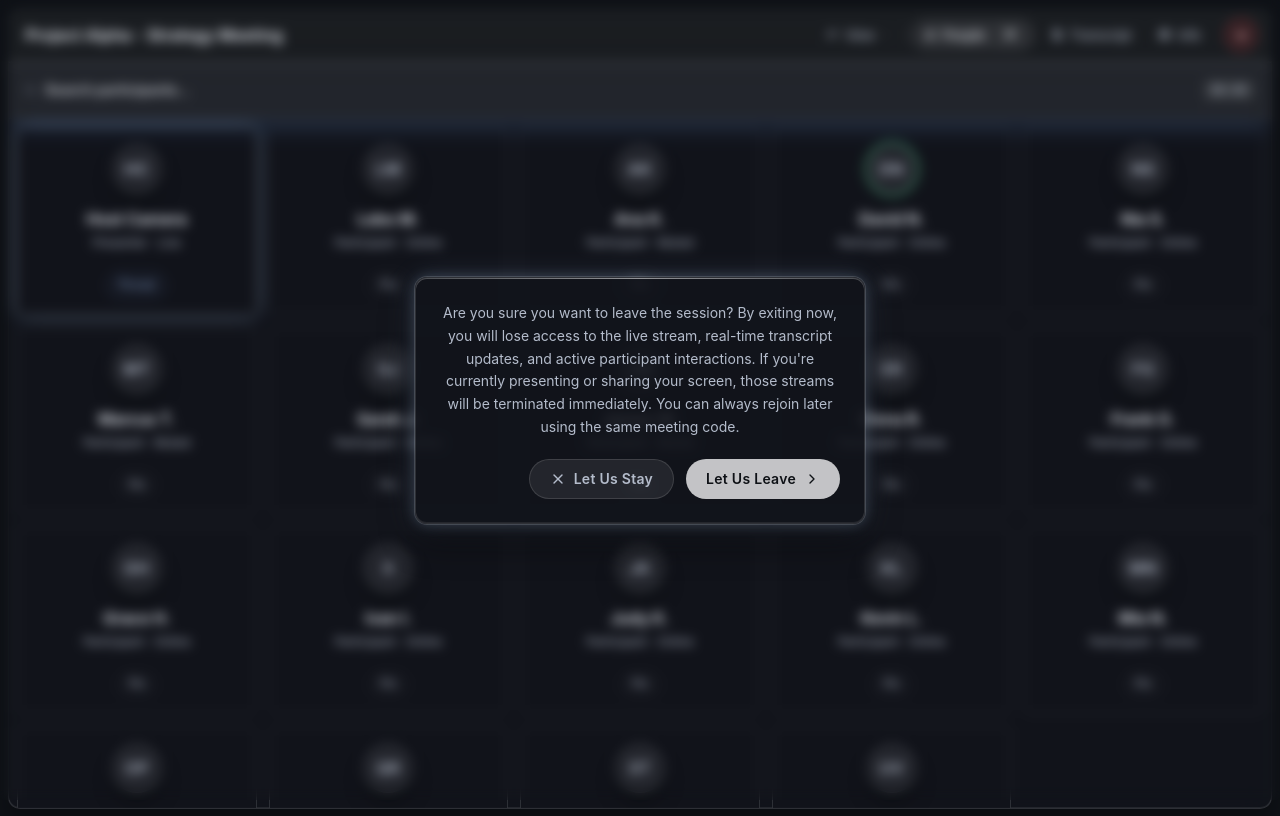
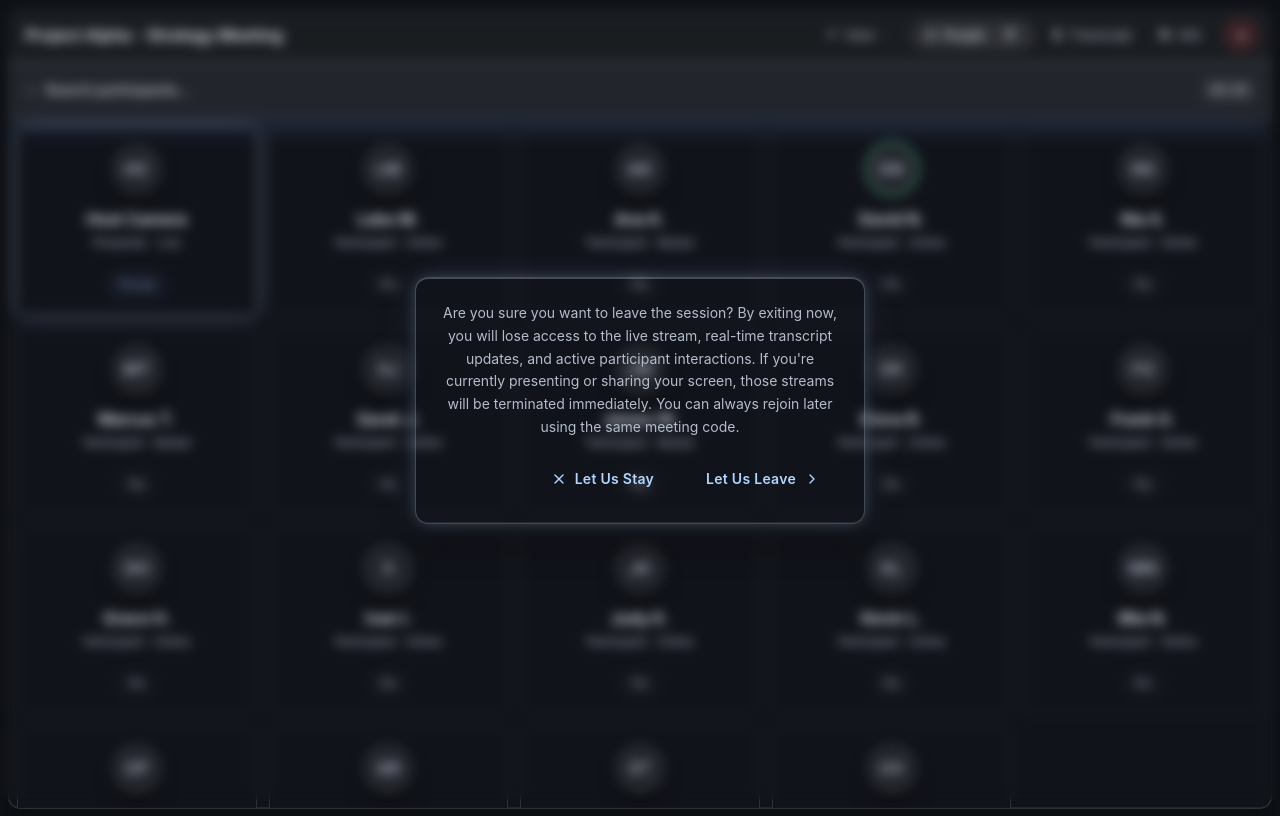
Before and after one commit to ClementPhoshoko/Hand-Sign-Recognition-Web-System, a React (Vite) app in the folder client/: page /liveroom/meeting in a window 1280 px wide. Both pictures are taken after a click on the button "Leave meeting". Built offline with nearby package versions, Linux system fonts and the light colour scheme.

Commit message:
Add universal animations to the modal component

```diff
--- a/client/src/components/modals/primary/PrimaryModal.css
+++ b/client/src/components/modals/primary/PrimaryModal.css
@@ -17,9 +17,18 @@
 	animation: pm-overlay-in 200ms ease-out both;
 }
 
+.pm-overlay--exit {
+	animation: pm-overlay-out 300ms ease-in both;
+}
+
 @keyframes pm-overlay-in {
 	from { opacity: 0; }
 	to   { opacity: 1; }
+}
+
+@keyframes pm-overlay-out {
+	from { opacity: 1; }
+	to   { opacity: 0; }
 }
 
 /* ── Panel ── */
@@ -28,8 +37,8 @@
 	width: 90%;
 	max-width: 400px;
 	padding: var(--space-6);
-	background: var(--glass-inner-plate-dense);
-	border: 1px solid var(--border-soft);
+	/* background: var(--glass-inner-plate-dense); */
+	/* border: 1px solid var(--border-soft); */
 	border-radius: var(--border-radius);
 	backdrop-filter: var(--glass-blur);
 	-webkit-backdrop-filter: var(--glass-blur);
@@ -43,6 +52,11 @@
 	animation: pm-panel-in 280ms cubic-bezier(0.22, 1, 0.36, 1) both;
 }
 
+.pm-panel--exit {
+	animation: pm-panel-out 320ms cubic-bezier(0.22, 1, 0.36, 1) both;
+	pointer-events: none;
+}
+
 @keyframes pm-panel-in {
 	from {
 		opacity: 0;
@@ -54,16 +68,17 @@
 	}
 }
 
-/* Top highlight edge */
-.pm-highlight {
-	position: absolute;
-	top: 0;
-	left: 0;
-	right: 0;
-	height: 1px;
-	background: linear-gradient(90deg, transparent, var(--top-highlight), transparent);
-	border-radius: var(--border-radius) var(--border-radius) 0 0;
-	pointer-events: none;
+@keyframes pm-panel-out {
+	0% {
+		opacity: 1;
+		transform: translate(0, 0) scale(1) rotate(0deg);
+		filter: blur(0px);
+	}
+	100% {
+		opacity: 0;
+		transform: translate(-40px, 80px) scale(0.9) rotate(-5deg);
+		filter: blur(8px);
+	}
 }
 
 /* ── Message ── */
@@ -112,8 +127,8 @@
 
 /* Primary action */
 .pm-btn--primary {
-	background: var(--strong-white);
-	color: var(--shell);
+	background: none;
+	color: var(--orb-halo);
 }
 
 .pm-btn--primary:hover {
@@ -124,17 +139,14 @@
 
 /* Secondary / cancel action */
 .pm-btn--secondary {
-	background: var(--glass-surface-strong);
-	color: var(--text-secondary);
-	border: 1px solid var(--border-soft);
+	background: none;
+	color: var(--orb-halo);
 }
 
 .pm-btn--secondary:hover {
-	background: var(--glass-surface);
-	border-color: var(--border-standard);
-	color: var(--text-primary);
+	opacity: 0.88;
 	transform: translateY(-1px);
-	box-shadow: var(--shadow-soft);
+	box-shadow: var(--shadow-glow);
 }
 
 /* ── Reduced motion ── */
--- a/client/src/components/modals/primary/PrimaryModal.jsx
+++ b/client/src/components/modals/primary/PrimaryModal.jsx
@@ -1,9 +1,28 @@
-import { useEffect, useRef } from 'react'
+import { useEffect, useRef, useState } from 'react'
 import { createPortal } from 'react-dom'
 import './PrimaryModal.css'
 
 function PrimaryModal({ open, customMsg, firstOption, secondOption, onFirstOption, onSecondOption, onClose }) {
 	const overlayRef = useRef(null)
+	const [shouldRender, setShouldRender] = useState(open)
+	const [isExiting, setIsExiting] = useState(false)
+
+	useEffect(() => {
+		if (open) {
+			setShouldRender(true)
+			setIsExiting(false)
+		} else if (shouldRender) {
+			setIsExiting(true)
+		}
+	}, [open, shouldRender])
+
+	const handleAnimationEnd = (e) => {
+		// Only trigger if the overlay (outermost) finishes its animation
+		if (isExiting && e.target === overlayRef.current) {
+			setShouldRender(false)
+			setIsExiting(false)
+		}
+	}
 
 	// Close on Escape
 	useEffect(() => {
@@ -15,20 +34,34 @@ function PrimaryModal({ open, customMsg, firstOption, secondOption, onFirstOptio
 		return () => document.removeEventListener('keydown', handleKey)
 	}, [open, onClose])
 
+	// Lock body scroll when open
+	useEffect(() => {
+		if (open) {
+			document.body.style.overflow = 'hidden'
+		} else {
+			document.body.style.overflow = ''
+		}
+		return () => {
+			document.body.style.overflow = ''
+		}
+	}, [open])
+
 	// Close on overlay click
 	const handleOverlayClick = (e) => {
 		if (e.target === overlayRef.current) onClose?.()
 	}
 
-	if (!open) return null
+	if (!shouldRender) return null
 	if (typeof document === 'undefined') return null
 
 	return createPortal(
-		<div className="pm-overlay" ref={overlayRef} onClick={handleOverlayClick}>
-			<div className="pm-panel" role="dialog" aria-modal="true">
-				{/* Top highlight edge */}
-				<span className="pm-highlight" aria-hidden="true" />
-
+		<div
+			className={`pm-overlay${isExiting ? ' pm-overlay--exit' : ''}`}
+			ref={overlayRef}
+			onClick={handleOverlayClick}
+			onAnimationEnd={handleAnimationEnd}
+		>
+			<div className={`pm-panel${isExiting ? ' pm-panel--exit' : ''}`} role="dialog" aria-modal="true">
 				{/* Message */}
 				<p className="pm-message">{customMsg}</p>
 
```
